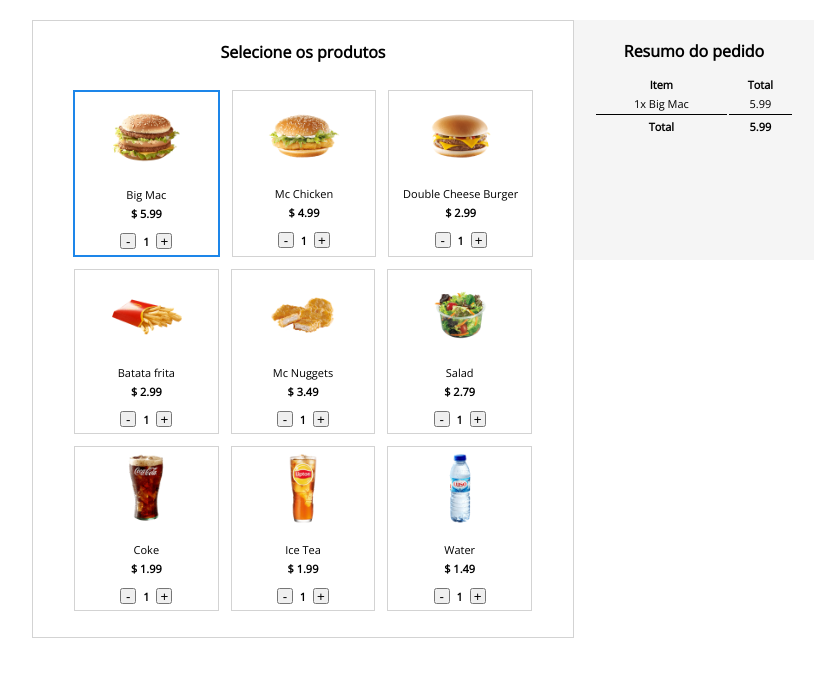
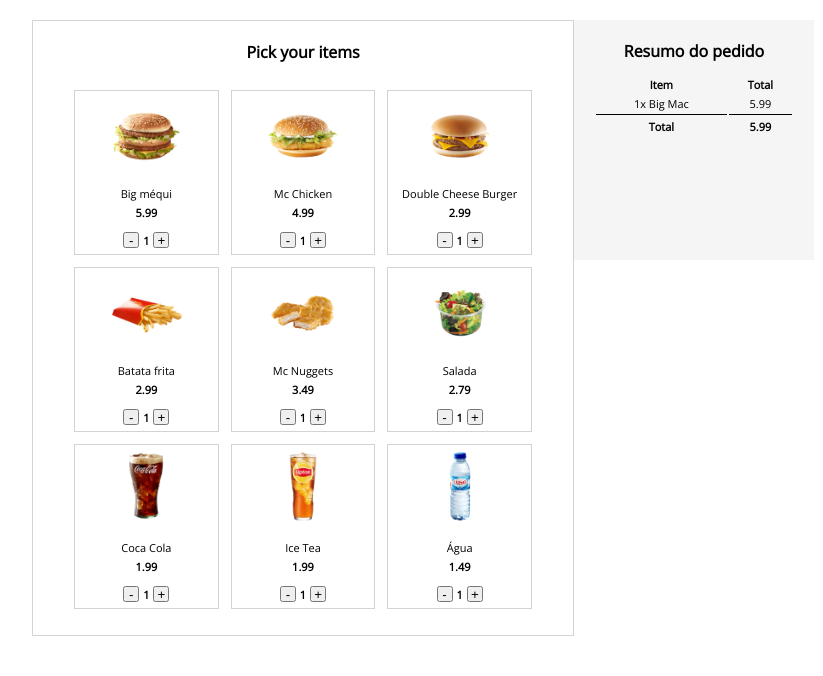
Before and after one commit to ThomasPeruch/vuejs-self_service_machine, a plain HTML site: page index.html in a window 1280 px wide. Shown: the whole page, without its empty margins (217-1040 px from the left). Drawn offline with nearby package versions, Linux system fonts and the light colour scheme.

Commit message:
showing menu items dinamically (v-for)

```diff
--- a/index.html
+++ b/index.html
@@ -14,131 +14,18 @@
     <body>
 
         <main id="app">
-
             <section class="items">
-                <h4>Selecione os produtos</h4>
-                <div class="product selected">
+                <h4>Pick your items</h4>
+                <div v-for="product in products" class="product">
                     <div class="photo">
-                        <img src="img/big-mac.png">
+                        <img :src="product.photo">
                     </div>
                     <div class="description">
-                        <span class="name">Big Mac</span>
-                        <span class="price">$ 5.99</span>
+                        <span class="name">{{product.name}}</span>
+                        <span class="price">{{product.price}}</span>
                         <div class="quantity-area">
                             <button>-</button>
-                            <span class="quantity">1</span>
-                            <button>+</button>
-                        </div>
-                    </div>
-                </div>
-                <div class="product">
-                    <div class="photo">
-                        <img src="img/mc-chicken.png">
-                    </div>
-                    <div class="description">
-                        <span class="name">Mc Chicken</span>
-                        <span class="price">$ 4.99</span>
-                        <div class="quantity-area">
-                            <button>-</button>
-                            <span class="quantity">1</span>
-                            <button>+</button>
-                        </div>
-                    </div>
-                </div>
-                <div class="product">
-                    <div class="photo">
-                        <img src="img/double-cb.png">
-                    </div>
-                    <div class="description">
-                        <span class="name">Double Cheese Burger</span>
-                        <span class="price">$ 2.99</span>
-                        <div class="quantity-area">
-                            <button>-</button>
-                            <span class="quantity">1</span>
-                            <button>+</button>
-                        </div>
-                    </div>
-                </div>
-                <div class="product">
-                    <div class="photo">
-                        <img src="img/fries.png">
-                    </div>
-                    <div class="description">
-                        <span class="name">Batata frita</span>
-                        <span class="price">$ 2.99</span>
-                        <div class="quantity-area">
-                            <button>-</button>
-                            <span class="quantity">1</span>
-                            <button>+</button>
-                        </div>
-                    </div>
-                </div>
-                <div class="product">
-                    <div class="photo">
-                        <img src="img/nuggets.png">
-                    </div>
-                    <div class="description">
-                        <span class="name">Mc Nuggets</span>
-                        <span class="price">$ 3.49</span>
-                        <div class="quantity-area">
-                            <button>-</button>
-                            <span class="quantity">1</span>
-                            <button>+</button>
-                        </div>
-                    </div>
-                </div>
-                <div class="product">
-                    <div class="photo">
-                        <img src="img/salad.png">
-                    </div>
-                    <div class="description">
-                        <span class="name">Salad</span>
-                        <span class="price">$ 2.79</span>
-                        <div class="quantity-area">
-                            <button>-</button>
-                            <span class="quantity">1</span>
-                            <button>+</button>
-                        </div>
-                    </div>
-                </div>
-                <div class="product">
-                    <div class="photo">
-                        <img src="img/cola.png">
-                    </div>
-                    <div class="description">
-                        <span class="name">Coke</span>
-                        <span class="price">$ 1.99</span>
-                        <div class="quantity-area">
-                            <button>-</button>
-                            <span class="quantity">1</span>
-                            <button>+</button>
-                        </div>
-                    </div>
-                </div>
-                <div class="product">
-                    <div class="photo">
-                        <img src="img/lipton.png">
-                    </div>
-                    <div class="description">
-                        <span class="name">Ice Tea</span>
-                        <span class="price">$ 1.99</span>
-                        <div class="quantity-area">
-                            <button>-</button>
-                            <span class="quantity">1</span>
-                            <button>+</button>
-                        </div>
-                    </div>
-                </div>
-                <div class="product">
-                    <div class="photo">
-                        <img src="img/water.png">
-                    </div>
-                    <div class="description">
-                        <span class="name">Water</span>
-                        <span class="price">$ 1.49</span>
-                        <div class="quantity-area">
-                            <button>-</button>
-                            <span class="quantity">1</span>
+                            <span class="quantity">{{product.quantity}}</span>
                             <button>+</button>
                         </div>
                     </div>
--- a/scripts.js
+++ b/scripts.js
@@ -1,7 +1,7 @@
 var products = [
     {
         "photo": "img/big-mac.png",
-        "name": "Big Mac",
+        "name": "Big méqui",
         "price": 5.99,
         "active": false,
         "quantity": 1
@@ -63,3 +63,14 @@
         "quantity": 1
     }
 ];
+
+const self_service_machine = {
+    data() {
+        return {
+           products: window.products
+        }
+    }
+
+};
+
+Vue.createApp(self_service_machine).mount('#app');
```
